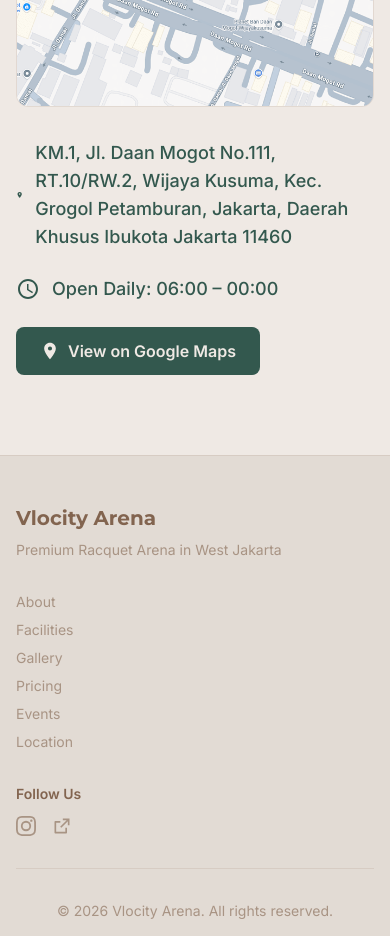
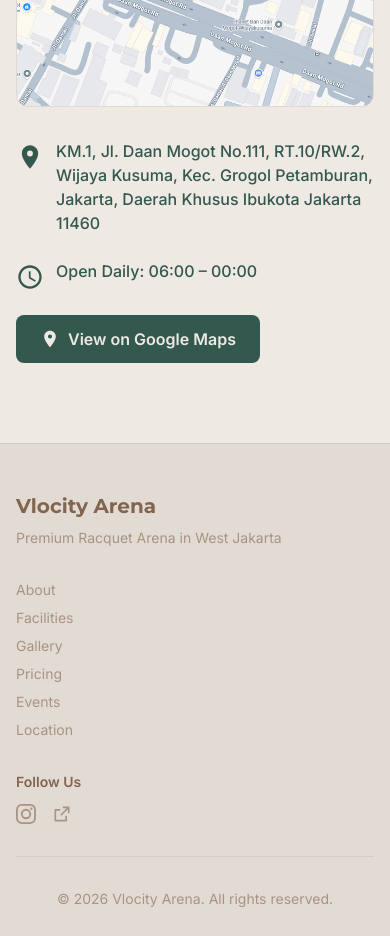
Before and after one commit to cviali/vlocity-site, a Next.js app: page /en in a window 390 px wide. Shown: the part 6680-7616 px from the top of the page. Built offline with nearby package versions, Linux system fonts and the light colour scheme.

Commit message:
fix: location frontend after adding full address

```diff
--- a/src/components/Location.tsx
+++ b/src/components/Location.tsx
@@ -38,30 +38,30 @@
                     {/* Info */}
                     <div className="space-y-6">
                         <div>
-                            <div className="flex items-center gap-3 text-electric">
+                            <div className="flex items-start gap-3 text-electric">
                                 <svg
                                     viewBox="0 0 24 24"
                                     fill="currentColor"
-                                    className="h-6 w-6"
+                                    className="mt-1 h-7 w-7 shrink-0"
                                 >
                                     <path d="M12 2C8.13 2 5 5.13 5 9c0 5.25 7 13 7 13s7-7.75 7-13c0-3.87-3.13-7-7-7zm0 9.5a2.5 2.5 0 010-5 2.5 2.5 0 010 5z" />
                                 </svg>
-                                <span className="text-lg font-medium">
+                                <span className="text-base font-medium sm:text-lg">
                                     {dict.location.address}
                                 </span>
                             </div>
                         </div>
 
                         <div>
-                            <div className="flex items-center gap-3 text-neon">
+                            <div className="flex items-start gap-3 text-neon">
                                 <svg
                                     viewBox="0 0 24 24"
                                     fill="currentColor"
-                                    className="h-6 w-6"
+                                    className="mt-1 h-7 w-7 shrink-0"
                                 >
                                     <path d="M11.99 2C6.47 2 2 6.48 2 12s4.47 10 9.99 10C17.52 22 22 17.52 22 12S17.52 2 11.99 2zM12 20c-4.42 0-8-3.58-8-8s3.58-8 8-8 8 3.58 8 8-3.58 8-8 8zm.5-13H11v6l5.25 3.15.75-1.23-4.5-2.67z" />
                                 </svg>
-                                <span className="text-lg font-medium">
+                                <span className="text-base font-medium sm:text-lg">
                                     {dict.location.hours}
                                 </span>
                             </div>
```
